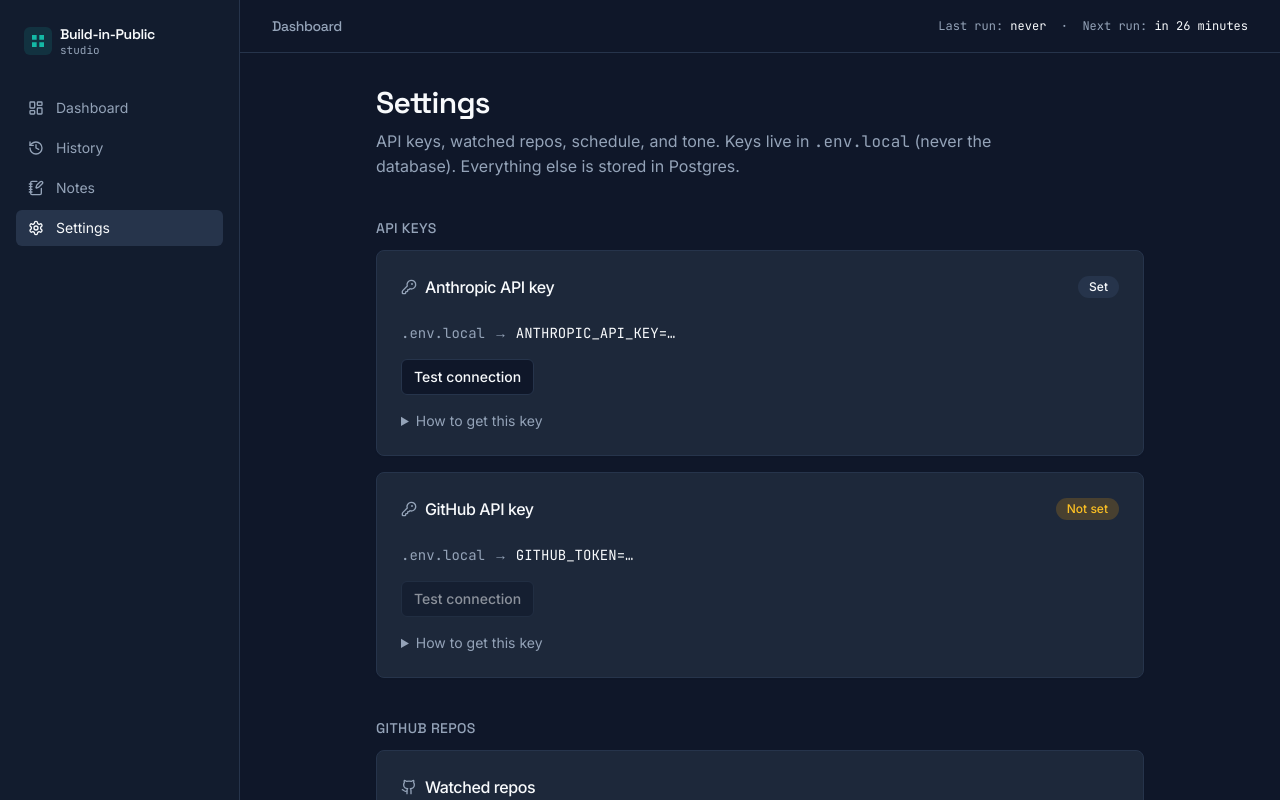
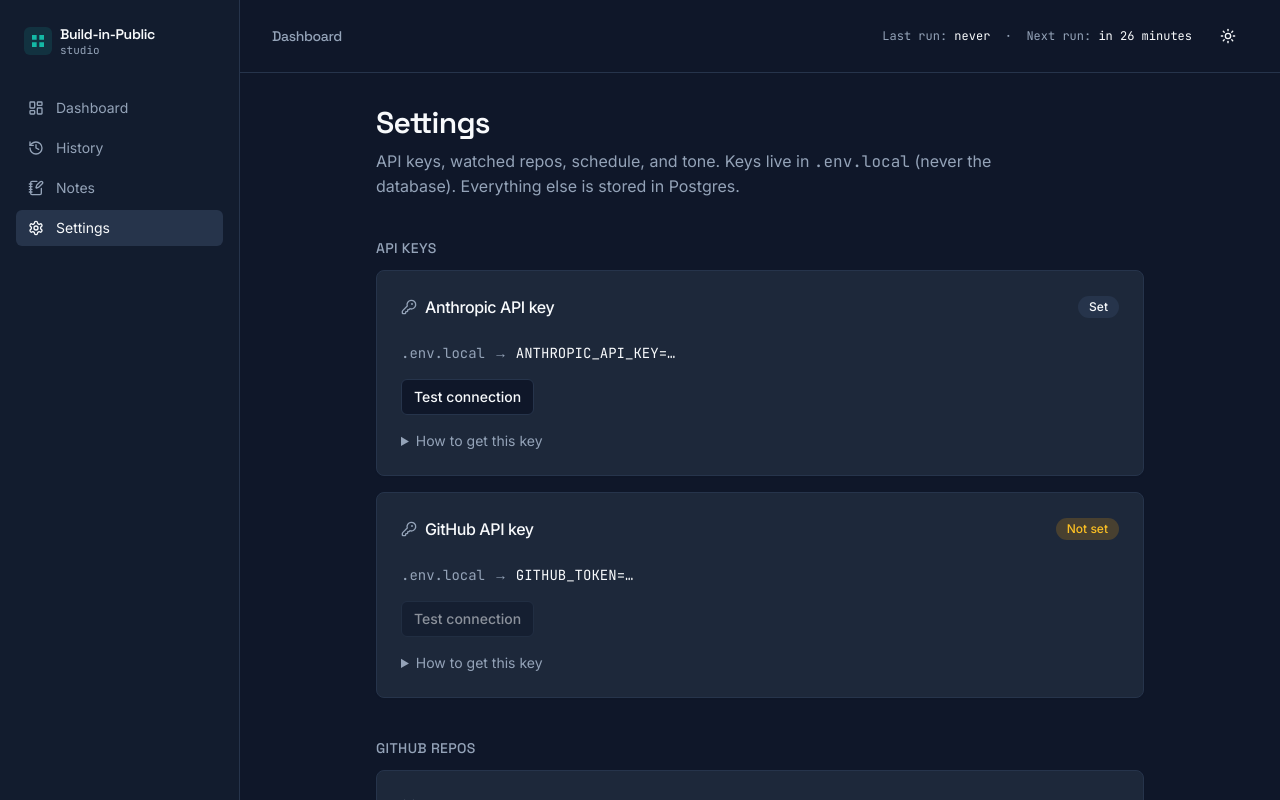
Before and after one commit to bencoton/build-in-public-studio, a Next.js app: page /settings in a window 1280 px wide. Shown: the top 800 px of the page. Built offline with nearby package versions, Linux system fonts and the light colour scheme; no server answers; the database is empty.

Commit message:
feat(build-in-public-studio): Stage 10.4 — light-mode toggle + React 19 useActionState migration

```diff
--- a/package.json
+++ b/package.json
@@ -16,6 +16,7 @@
     "cron-parser": "^4.9.0",
     "lucide-react": "^0.460.0",
     "next": "^16.2.6",
+    "next-themes": "^0.4.6",
     "octokit": "^4.0.2",
     "postgres": "^3.4.4",
     "react": "^18",
--- a/src/app/globals.css
+++ b/src/app/globals.css
@@ -11,25 +11,28 @@
 */
 @layer base {
   :root {
-    /* Light mode — used when a light toggle is added in Stage 10. */
-    --background: 0 0% 100%;          /* white */
+    /* Light mode — toggled by next-themes (Stage 10.4). Page background sits
+       a half-shade off pure white (slate-50) so white cards visibly lift off
+       the page instead of blending into it. Linear / Vercel / Stripe all do
+       this in their light themes. */
+    --background: 210 40% 98%;        /* slate-50 */
     --foreground: 222 47% 11%;        /* slate-900 */
-    --card: 0 0% 100%;
+    --card: 0 0% 100%;                /* white — cards stay pure */
     --card-foreground: 222 47% 11%;
     --popover: 0 0% 100%;
     --popover-foreground: 222 47% 11%;
     --primary: 173 80% 40%;           /* teal-500 #14b8a6 */
     --primary-foreground: 0 0% 100%;
-    --secondary: 210 40% 96%;
+    --secondary: 210 40% 94%;         /* slate-100 — slightly darker than bg */
     --secondary-foreground: 222 47% 11%;
-    --muted: 210 40% 96%;
+    --muted: 210 40% 94%;
     --muted-foreground: 215 16% 47%;  /* slate-500 */
-    --accent: 210 40% 96%;
+    --accent: 210 40% 94%;
     --accent-foreground: 222 47% 11%;
     --destructive: 0 72% 51%;
     --destructive-foreground: 0 0% 100%;
-    --border: 214 32% 91%;            /* slate-200 */
-    --input: 214 32% 91%;
+    --border: 214 32% 88%;            /* slate-200, a touch darker for clearer card edges */
+    --input: 214 32% 88%;
     --ring: 173 80% 40%;              /* teal-500 — focus ring */
     --radius: 0.5rem;                 /* 8px (buttons); cards use lg = 12px */
     /* WyCo brand colours, used directly via bg-wyco-* / text-wyco-* */
--- a/src/app/layout.tsx
+++ b/src/app/layout.tsx
@@ -4,6 +4,7 @@ import "./globals.css";
 
 import { AppSidebar } from "@/components/app-sidebar";
 import { AppHeader } from "@/components/app-header";
+import { ThemeProvider } from "@/components/theme-provider";
 
 // WyCo brand fonts, loaded via next/font/google — this is built into Next.js
 // (no extra dependency), and Next.js self-hosts the font files so there is no
@@ -42,12 +43,18 @@ export default function RootLayout({
   children: React.ReactNode;
 }>) {
   return (
-    // class="dark" activates the WyCo dark theme. The light toggle ships in Stage 10.
-    // suppressHydrationWarning is here so when next-themes is wired in later it
-    // doesn't trigger React's class-mismatch warning during hydration.
-    <html lang="en" className="dark" suppressHydrationWarning>
+    // suppressHydrationWarning is required by next-themes: it mutates the
+    // <html> class on the client to apply the chosen theme, which would
+    // otherwise trigger React's class-mismatch warning during hydration.
+    <html lang="en" suppressHydrationWarning>
       <body
         className={`${spaceGrotesk.variable} ${inter.variable} ${jetbrainsMono.variable} font-sans antialiased`}
+      >
+        <ThemeProvider
+          attribute="class"
+          defaultTheme="dark"
+          enableSystem={false}
+          disableTransitionOnChange
         >
           <div className="flex min-h-screen">
             <AppSidebar />
@@ -56,6 +63,7 @@ export default function RootLayout({
               <main className="flex-1 p-8 animate-fade-in">{children}</main>
             </div>
           </div>
+        </ThemeProvider>
       </body>
     </html>
   );
--- a/src/app/notes/note-form.tsx
+++ b/src/app/notes/note-form.tsx
@@ -1,11 +1,14 @@
 "use client";
 
-// The note-input form. Runs in the browser because we need useFormState to
+// The note-input form. Runs in the browser because we need useActionState to
 // surface the server action's result (success / error) and useFormStatus to
 // disable the button while submission is in flight.
+//
+// Note: useActionState moved from react-dom to react in React 19 (was
+// useFormState in earlier versions). useFormStatus stays in react-dom.
 
-import { useFormState, useFormStatus } from "react-dom";
-import { useEffect, useRef } from "react";
+import { useActionState, useEffect, useRef } from "react";
+import { useFormStatus } from "react-dom";
 
 import { Button } from "@/components/ui/button";
 import { saveNoteAction, type SaveNoteResult } from "./actions";
@@ -18,7 +21,7 @@ type Props = {
 };
 
 export function NoteForm({ repos }: Props) {
-  const [state, formAction] = useFormState(saveNoteAction, initialState);
+  const [state, formAction] = useActionState(saveNoteAction, initialState);
   const formRef = useRef<HTMLFormElement>(null);
   const textareaRef = useRef<HTMLTextAreaElement>(null);
 
--- a/src/app/settings/preferences-form.tsx
+++ b/src/app/settings/preferences-form.tsx
@@ -2,7 +2,8 @@
 
 // Schedule + tone settings. One form, one save button, three fields.
 
-import { useFormState, useFormStatus } from "react-dom";
+import { useActionState } from "react";
+import { useFormStatus } from "react-dom";
 import { Clock, Ban, Type } from "lucide-react";
 
 import {
@@ -27,7 +28,7 @@ export function PreferencesForm({
   bannedWords,
   styleNotes,
 }: Props) {
-  const [state, formAction] = useFormState(savePreferencesAction, initialState);
+  const [state, formAction] = useActionState(savePreferencesAction, initialState);
 
   // Field styling shared across the three inputs.
   const inputClass =
@@ -59,8 +60,9 @@ export function PreferencesForm({
             />
             <p className="text-xs text-muted-foreground">
               Default <code className="font-mono">0 9 * * 1</code> = 9am every
-              Monday (server local time). The cron job ships in Stage 9 — until
-              then this value just gets saved.
+              Monday (Europe/London). Used by the AppHeader to compute &quot;Next
+              run&quot;; the actual Vercel Cron fires from{" "}
+              <code className="font-mono">vercel.json</code> at 08:00 UTC Monday.
             </p>
           </div>
 
--- a/src/app/settings/watched-repos-section.tsx
+++ b/src/app/settings/watched-repos-section.tsx
@@ -3,8 +3,8 @@
 // Watched-repos picker. Loads the user's repos on demand (only after the
 // GitHub key is set), shows them as checkboxes, and saves the selection.
 
-import { useState, useTransition } from "react";
-import { useFormState, useFormStatus } from "react-dom";
+import { useActionState, useState, useTransition } from "react";
+import { useFormStatus } from "react-dom";
 import { Github, Loader2, RefreshCw, Lock } from "lucide-react";
 
 import {
@@ -33,7 +33,7 @@ export function WatchedReposSection({ githubSet, initialWatched }: Props) {
   const [repos, setRepos] = useState<GithubRepo[] | null>(null);
   const [loadError, setLoadError] = useState<string | null>(null);
   const [loadPending, startLoading] = useTransition();
-  const [saveState, saveAction] = useFormState(
+  const [saveState, saveAction] = useActionState(
     saveWatchedReposAction,
     initialSaveState,
   );
--- a/src/components/app-header.tsx
+++ b/src/components/app-header.tsx
@@ -6,6 +6,7 @@ import { parseExpression } from "cron-parser";
 
 import { getLastRunAt, getScheduleCron } from "@/lib/settings";
 import { relativeTime, relativeFuture } from "@/lib/format";
+import { ThemeToggle } from "@/components/theme-toggle";
 
 const SCHEDULER_TIMEZONE = "Europe/London";
 
@@ -27,15 +28,18 @@ export async function AppHeader() {
     Date.now() - lastRunDate.getTime() > 8 * 24 * 60 * 60 * 1000;
 
   return (
-    <header className="border-b px-8 py-4 flex items-center justify-between">
+    <header className="border-b px-8 py-4 flex items-center justify-between gap-4">
       <h1 className="text-sm font-heading font-medium tracking-tight text-muted-foreground">
         Dashboard
       </h1>
+      <div className="flex items-center gap-4">
         <div
           className="text-xs font-mono"
           title={`Scheduler timezone: ${SCHEDULER_TIMEZONE}. Vercel Cron fires the weekly generation on Mondays; you can also trigger it manually from the dashboard.`}
         >
-        <span className={isMissed ? "text-amber-500" : "text-muted-foreground"}>
+          <span
+            className={isMissed ? "text-amber-500" : "text-muted-foreground"}
+          >
             Last run:{" "}
             <span className="text-foreground">
               {lastRunAt ? relativeTime(lastRunAt) : "never"}
@@ -58,6 +62,8 @@ export async function AppHeader() {
             </span>
           </span>
         </div>
+        <ThemeToggle />
+      </div>
     </header>
   );
 }
--- /dev/null
+++ b/src/components/theme-provider.tsx
@@ -0,0 +1,20 @@
+"use client";
+
+// Thin wrapper around next-themes' ThemeProvider. Lives as a separate file
+// because next-themes is client-only and our root layout is a server component;
+// importing the provider directly into layout.tsx would force the whole layout
+// to be a client component.
+//
+// `React.ComponentProps<typeof NextThemesProvider>` derives the prop type
+// without depending on next-themes' internal type exports (which can shift
+// between versions).
+
+import * as React from "react";
+import { ThemeProvider as NextThemesProvider } from "next-themes";
+
+export function ThemeProvider({
+  children,
+  ...props
+}: React.ComponentProps<typeof NextThemesProvider>) {
+  return <NextThemesProvider {...props}>{children}</NextThemesProvider>;
+}
--- /dev/null
+++ b/src/components/theme-toggle.tsx
@@ -0,0 +1,53 @@
+"use client";
+
+// Sun/moon button that flips between light and dark themes via next-themes.
+//
+// Hydration-safe pattern: useTheme() returns undefined on the server but the
+// real value after mounting, which would cause a server/client markup mismatch
+// if rendered naively. The `mounted` gate renders a disabled placeholder until
+// the client takes over.
+
+import * as React from "react";
+import { Moon, Sun } from "lucide-react";
+import { useTheme } from "next-themes";
+
+import { Button } from "@/components/ui/button";
+
+export function ThemeToggle() {
+  const { resolvedTheme, setTheme } = useTheme();
+  const [mounted, setMounted] = React.useState(false);
+
+  React.useEffect(() => {
+    setMounted(true);
+  }, []);
+
+  if (!mounted) {
+    // Placeholder keeps the header layout from jumping. Disabled until hydrated.
+    return (
+      <Button
+        variant="ghost"
+        size="icon"
+        aria-label="Loading theme toggle"
+        disabled
+        className="opacity-50"
+      >
+        <Sun className="size-4" />
+      </Button>
+    );
+  }
+
+  const isDark = resolvedTheme === "dark";
+  const next = isDark ? "light" : "dark";
+
+  return (
+    <Button
+      variant="ghost"
+      size="icon"
+      onClick={() => setTheme(next)}
+      aria-label={`Switch to ${next} mode`}
+      title={`Switch to ${next} mode`}
+    >
+      {isDark ? <Sun className="size-4" /> : <Moon className="size-4" />}
+    </Button>
+  );
+}
```
Also changed, not shown: 2 other files (tests, documents, lock files or other folders). Lines whose indentation alone changed are shown as unchanged.
